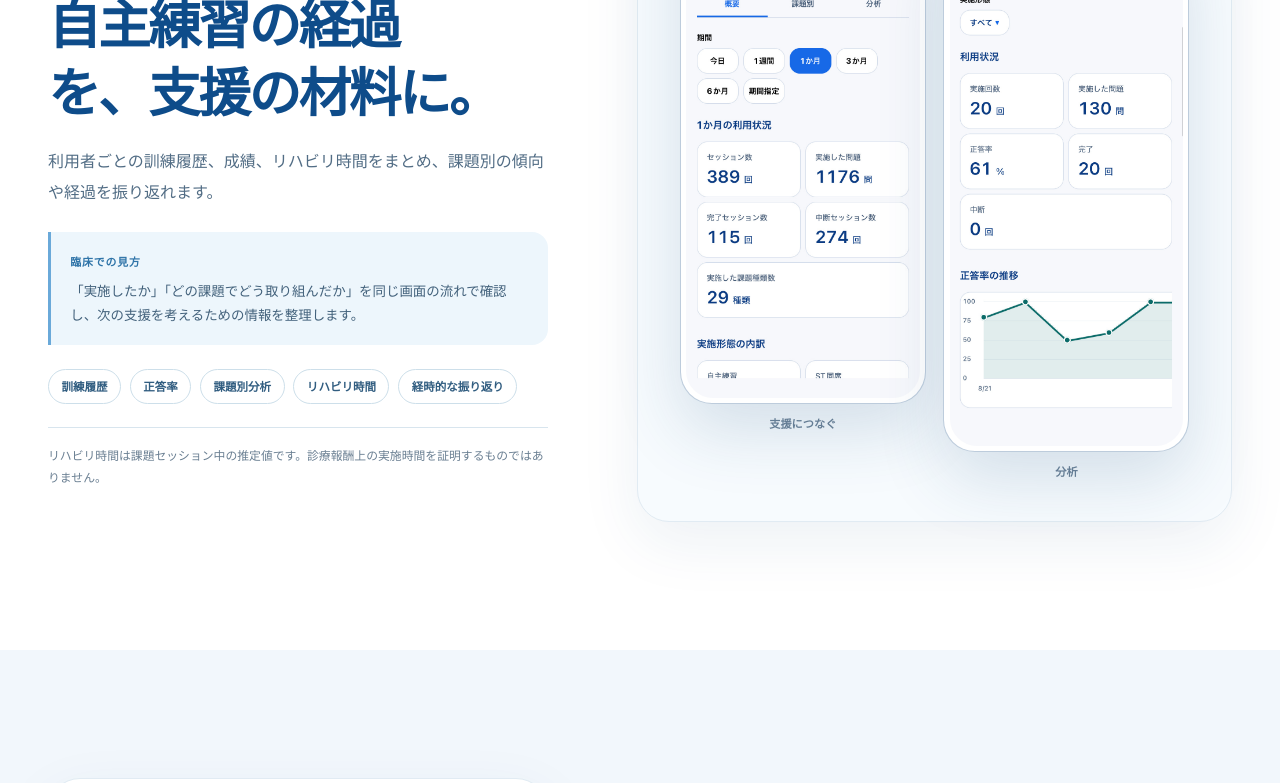
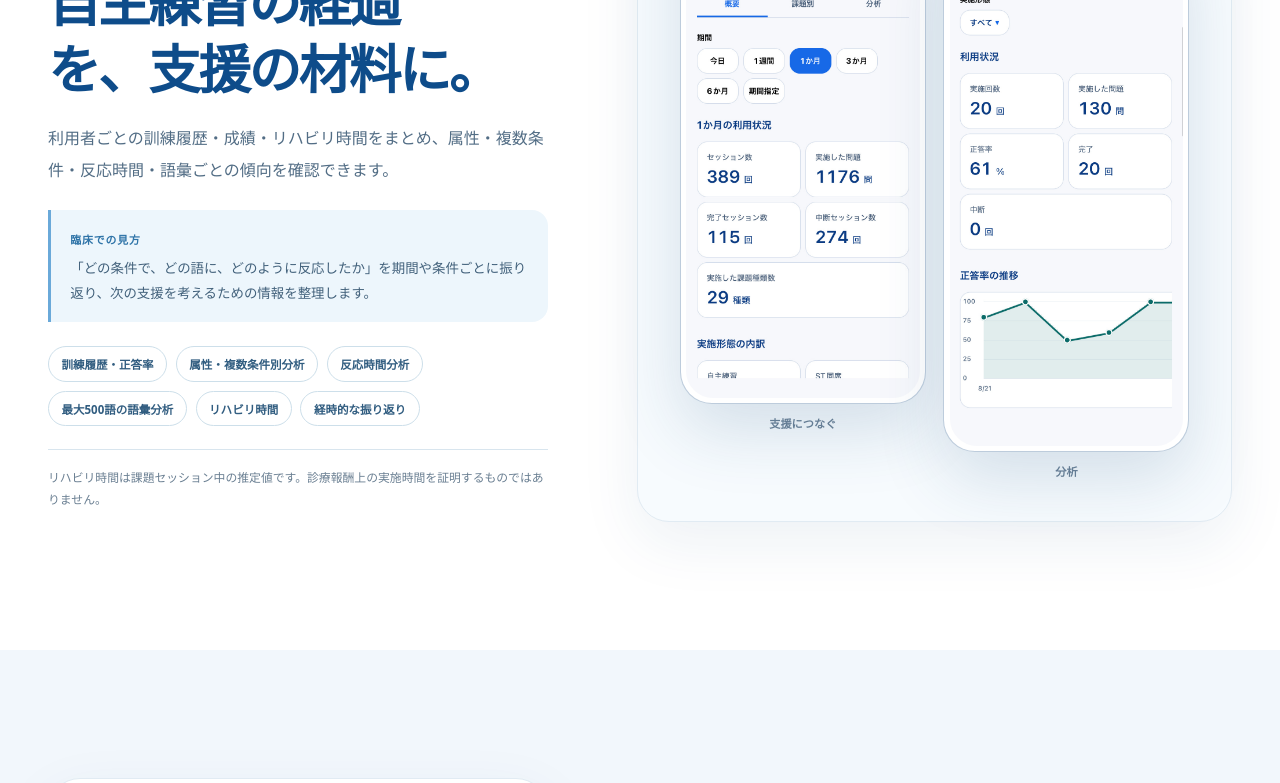
Before and after one commit to retalk-development/retalk-official-web, a Next.js app: page /for-st in a window 1280 px wide. Shown: the part 1640-2423 px from the top of the page. Built offline with nearby package versions, Linux system fonts and the light colour scheme; no server answers.

Commit message:
feat(web): reflect public Ver.1.4 in src/app/for-st/page.tsx

```diff
--- a/src/app/for-st/page.tsx
+++ b/src/app/for-st/page.tsx
@@ -34,9 +34,9 @@ const clinicalFeatures: readonly ClinicalFeature[] = [
     number: "01",
     label: "支援ダッシュボード",
     title: "自主練習の経過を、支援の材料に。",
-    lead: "利用者ごとの訓練履歴、成績、リハビリ時間をまとめ、課題別の傾向や経過を振り返れます。",
-    perspective: "「実施したか」「どの課題でどう取り組んだか」を同じ画面の流れで確認し、次の支援を考えるための情報を整理します。",
-    items: ["訓練履歴", "正答率", "課題別分析", "リハビリ時間", "経時的な振り返り"],
+    lead: "利用者ごとの訓練履歴・成績・リハビリ時間をまとめ、属性・複数条件・反応時間・語彙ごとの傾向を確認できます。",
+    perspective: "「どの条件で、どの語に、どのように反応したか」を期間や条件ごとに振り返り、次の支援を考えるための情報を整理します。",
+    items: ["訓練履歴・正答率", "属性・複数条件別分析", "反応時間分析", "最大500語の語彙分析", "リハビリ時間", "経時的な振り返り"],
     screens: [productScreens.stDashboard, productScreens.stTaskAnalysisTop],
     note: "リハビリ時間は課題セッション中の推定値です。診療報酬上の実施時間を証明するものではありません。",
   },
@@ -99,7 +99,7 @@ const clinicalFeatures: readonly ClinicalFeature[] = [
     number: "07",
     label: "研究モード（試験提供）",
     title: "研究用の流れを、通常の臨床導線と分けて扱う。",
-    lead: "研究用訓練・評価・設定・履歴とデータ書き出しを、Ver.1.4で試験提供中です。",
+    lead: "研究用訓練・評価・設定・履歴とデータ書き出しを試験提供中です。Ver.1.4で書き出し導線を整理しました。",
     perspective: "通常の訓練記録と研究目的のセッションを区別し、研究条件と履歴を確認して研究用CSVを書き出せます。",
     items: ["研究用訓練", "研究用評価", "研究設定", "研究履歴", "研究用CSV"],
     screens: [productScreens.stSupportMenu],
```
